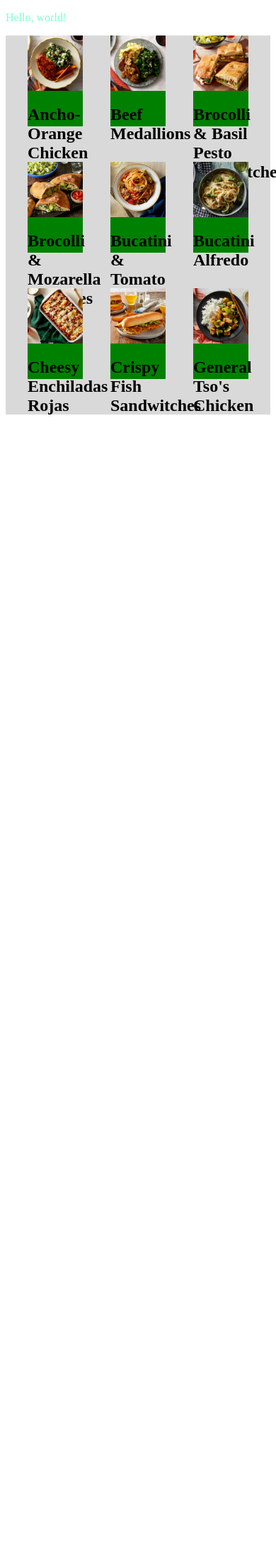
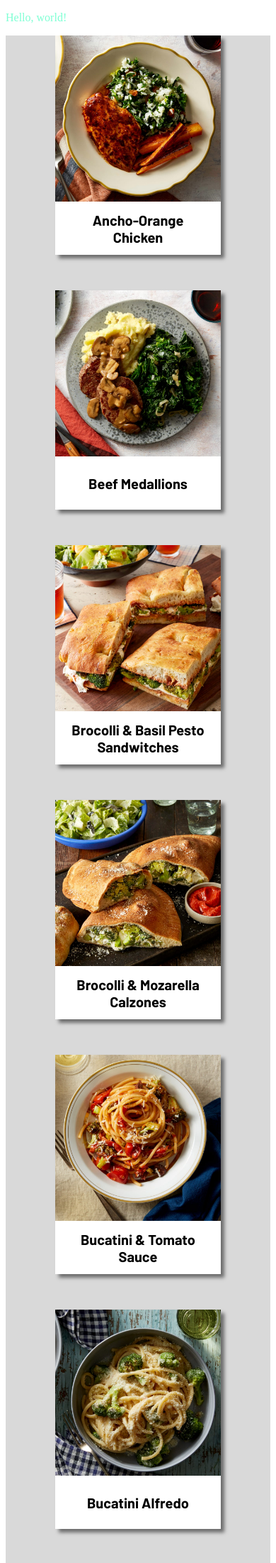
Before and after one commit to domthescott/idm232-ds3765, a PHP site: page / in a window 390 px wide; the page is wider, and only the part inside the window is pictured. Shown: the top 2202 px of that part at 71% size. Before the commit the page ends 584 px from the top of that part, so only its background shows below. Run offline with PHP 8.4, Linux system fonts and the light colour scheme.

Commit message:
Recipe Responsiveness

```diff
--- a/index.html
+++ b/index.html
@@ -7,6 +7,9 @@
   <meta name="author" content="">
   <meta name="description" content="">
   <meta name="viewport" content="width=device-width, initial-scale=1">
+  <link rel="preconnect" href="https://fonts.googleapis.com">
+<link rel="preconnect" href="https://fonts.gstatic.com" crossorigin>
+<link href="https://fonts.googleapis.com/css2?family=Barlow:wght@400;700&display=swap" rel="stylesheet">
 
   <link href="stylesheet.css" rel="stylesheet">
 </head>
--- a/stylesheet.css
+++ b/stylesheet.css
@@ -7,15 +7,64 @@ flex-wrap: wrap;
 justify-content: center;}
 
 .Recipe_Block {
-
+background-color: white;
 margin-left: 5vw;
 margin-right: 5vw;
 margin-bottom: 50px;
 display: flex;
-flex-direction: column;}
+flex-direction: column;
+align-items: center;
+box-shadow: 5px 5px 5px 0px rgba(0, 0, 0, 0.5);
+}
+
+@media screen and (max-width: 991px) {
+    .Recipe_Block {
+        margin-left: 5vw;
+        margin-right:5vw;
+    }
+}
 
 .RecipeImage {width: 20vw;}
 
-.RecipeBottom {height: 50px;
-background-color: green;
-max-width: 20vw}
+@media screen and (max-width: 991px) {
+    .RecipeImage {width: 30vw;}
+}
+
+@media screen and (max-width: 575px) {
+    .RecipeImage {width: 60vw;}
+}
+
+
+
+
+.RecipeBottom {
+height: 75px;
+background-color: white;
+max-width: 20vw;
+display: flex;
+flex-direction: column;
+align-items: center;
+justify-content: center;}
+
+@media screen and (max-width: 991px) {
+    .RecipeBottom {width: 30vw;}
+}
+
+
+@media screen and (max-width: 575px) {
+    .RecipeBottom {width: 60vw;}
+}
+
+
+.RecipeBlockHeading {font-family: 'Barlow', sans-serif;
+font-size: 20px;
+text-align: center;
+}
+
+@media screen and (max-width: 991px) {
+    .RecipeBlockHeading {width: 25vw;}
+}
+
+@media screen and (max-width: 575px) {
+    .RecipeBlockHeading {width: 50vw;}
+}
```
